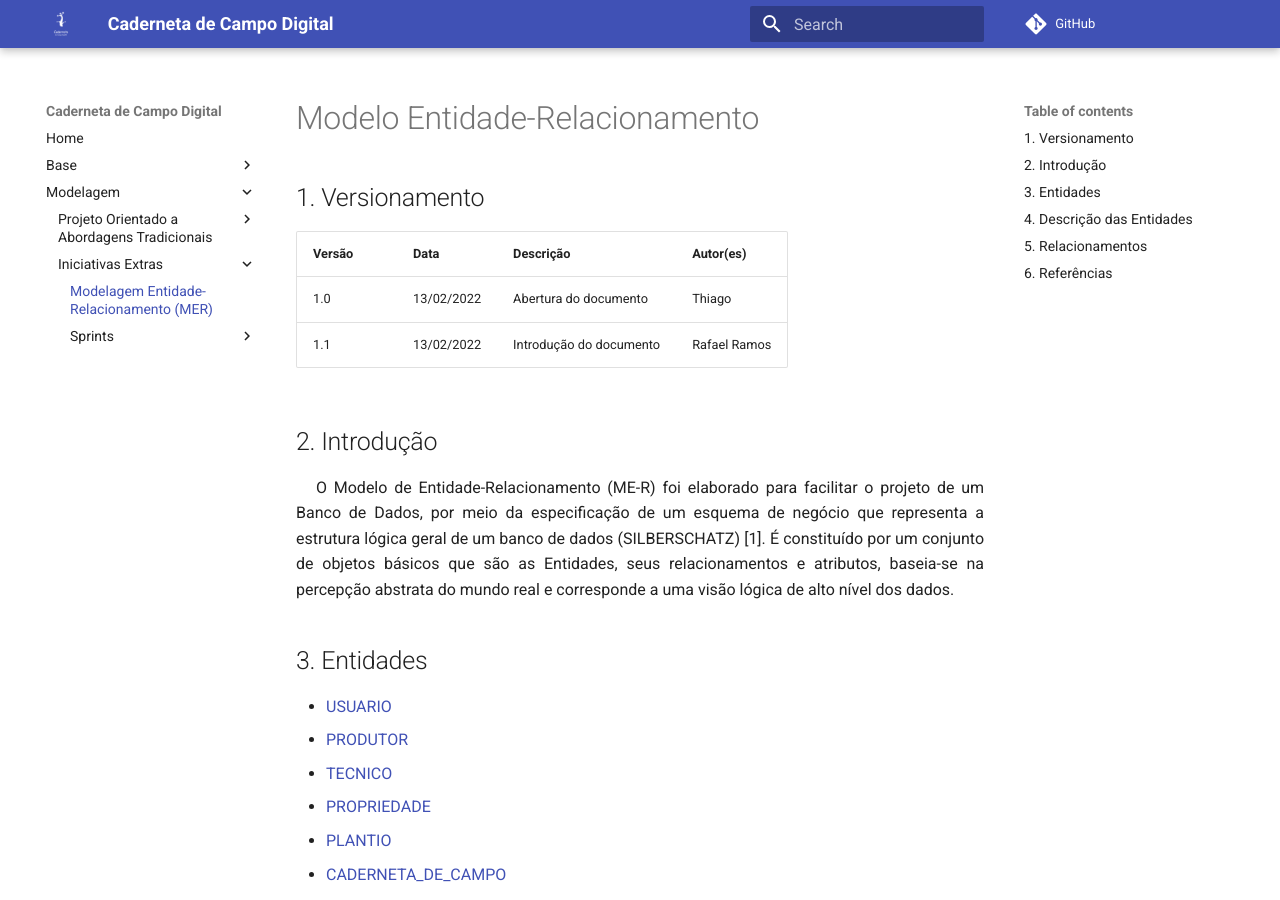
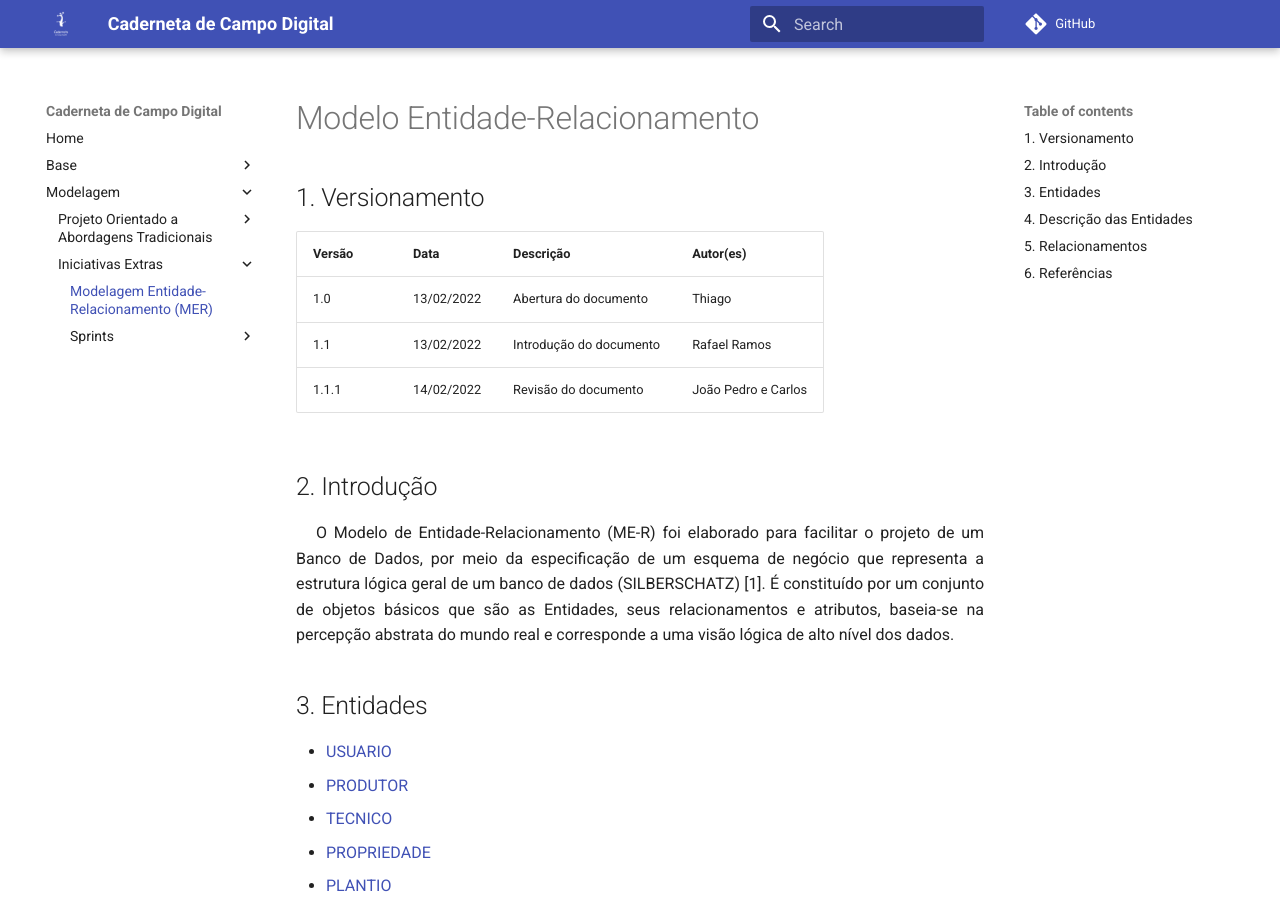
Before and after one commit to UnBArqDsw2021-2/2021.2_G4_CadernetaDeCampoDigital_docs, an MkDocs documentation site: the page built from docs/modelagem/extras/mer.md, in a window 1280 px wide and 900 px high. Built offline with MkDocs 1.6.1 and Material for MkDocs 9.7.7, drawn with Linux system fonts in a browser that asks for light colours; comment, search, counter and statistics services are not loaded.

Commit message:
#46 Adicionando revisores no versionamento

```diff
--- a/docs/modelagem/extras/mer.md
+++ b/docs/modelagem/extras/mer.md
@@ -6,6 +6,7 @@
 | ------ | ---------- | ----------------------- | ------------ |
 | 1.0    | 13/02/2022 | Abertura do documento   | Thiago       |
 | 1.1    | 13/02/2022 | Introdução do documento | Rafael Ramos |
+| 1.1.1   | 14/02/2022 | Revisão do documento    | João Pedro e Carlos |
 
 ## 2. Introdução
 
```
